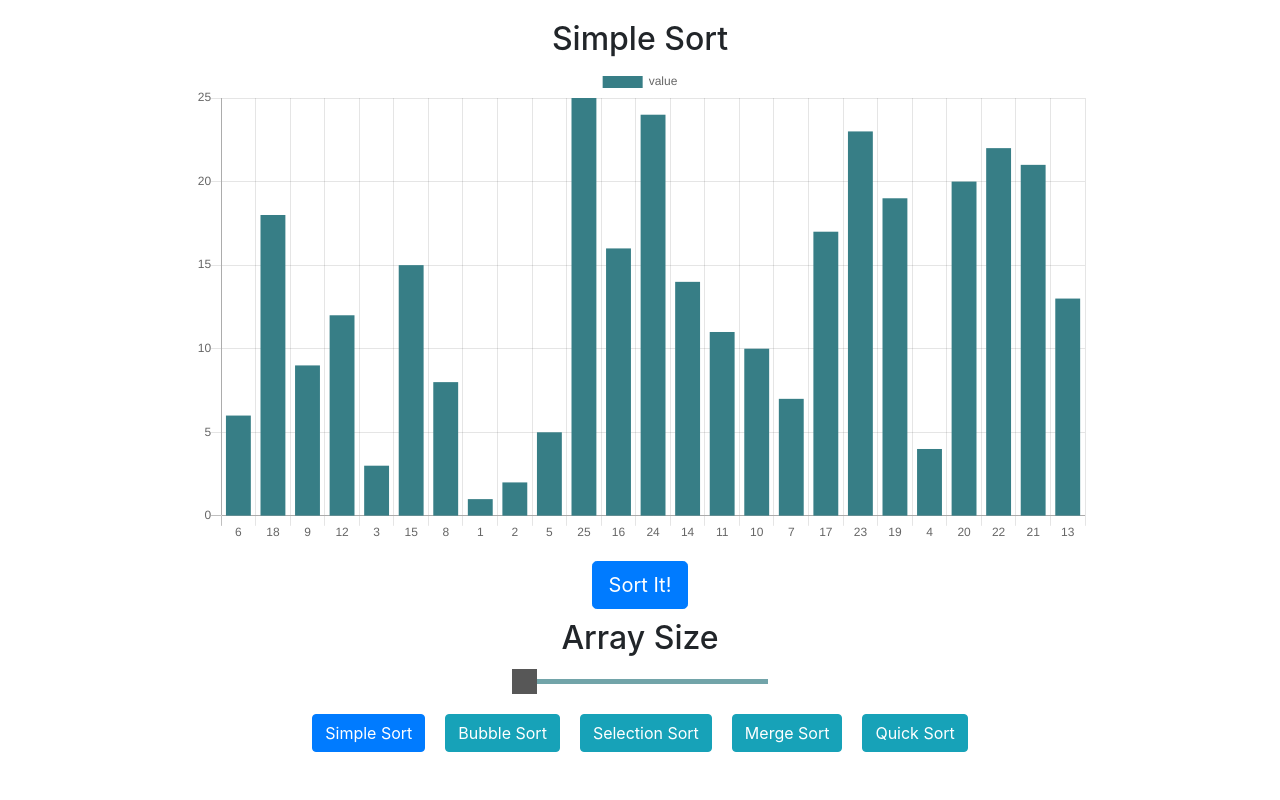
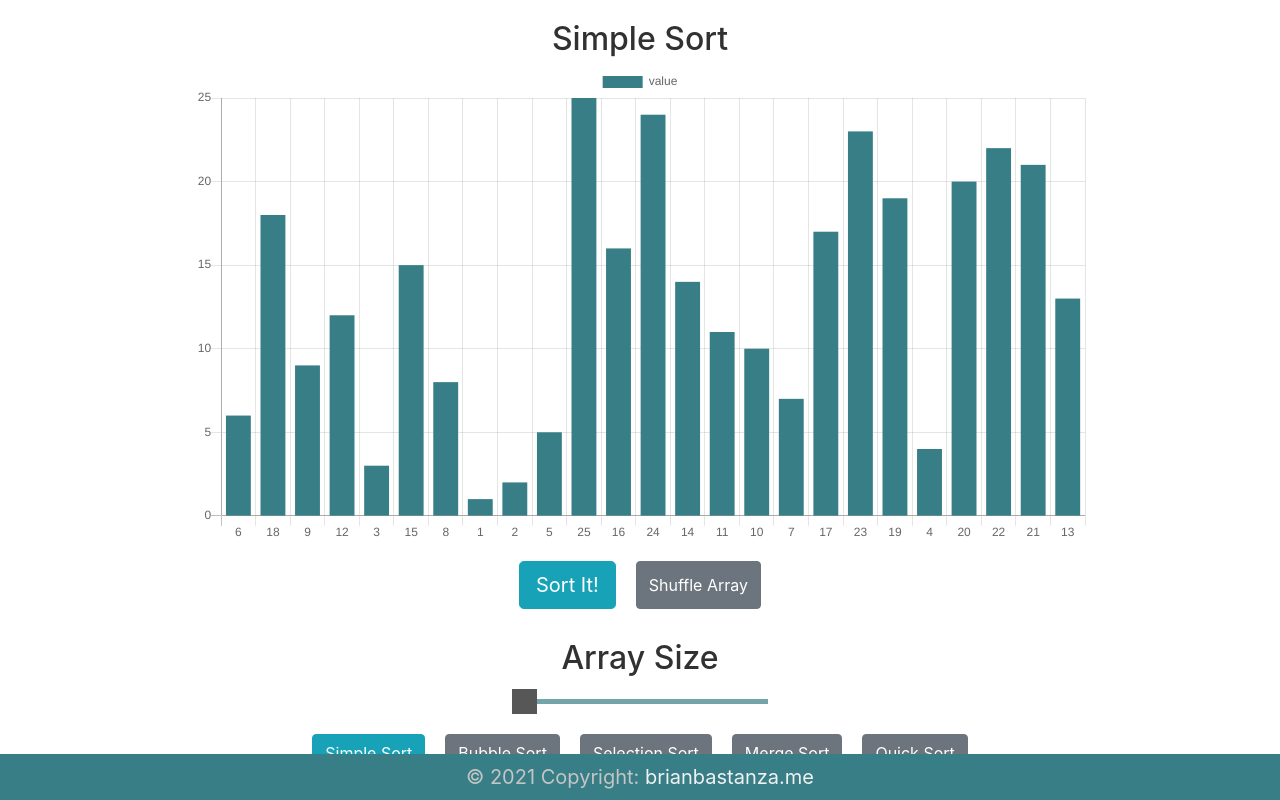
Before and after one commit to bbastanza/Sort-It, a React (Create React App) app in the folder Sort-It/: page / in a window 1280 px wide. Built offline with nearby package versions, Linux system fonts and the light colour scheme.

Commit message:
commit update css

```diff
--- a/Sort-It/src/App.css
+++ b/Sort-It/src/App.css
@@ -1,5 +1,6 @@
 .App {
   text-align: center;
+  color: #313131
 }
 
 .slider {
@@ -36,3 +37,21 @@
 .sort-btn{
     margin: 0 10px 20px;
 }
+
+.myfooter{
+    background-color: #377E86;
+    color: #c5c5c5;
+    position: fixed;
+    bottom: 0;
+    left: 0;
+    z-index: 2;
+}
+
+.footer-link{
+    color: #f1f1f1
+}
+
+.footer-link:hover{
+    color: #313131;
+    text-decoration: none;
+}
--- a/Sort-It/src/App.tsx
+++ b/Sort-It/src/App.tsx
@@ -1,11 +1,13 @@
 import React from "react";
 import "./App.css";
 import Array from "./components/Array";
+import Footer from "./components/Footer";
 
 function App() {
     return (
         <div className="App">
             <Array />
+                <Footer/>
         </div>
      );
 }
--- a/Sort-It/src/components/Array.tsx
+++ b/Sort-It/src/components/Array.tsx
@@ -52,7 +52,12 @@ export default function Array() {
 
                 for (let j = 1; j < dataArray.length - i; j++) {
                     if (dataArray[j] < dataArray[j - 1]) {
-                        const updatedArray = await bubbleswap(dataArray, j, j - 1, calculateTimeDelay(dataArray.length));
+                        const updatedArray = await bubbleswap(
+                            dataArray,
+                            j,
+                            j - 1,
+                            calculateTimeDelay(dataArray.length)
+                        );
                         setDataArray([...updatedArray]);
                         isSorted = false;
                     }
@@ -72,7 +77,7 @@ export default function Array() {
 
     return (
         <div style={{ marginTop: 20 }}>
-            <h2 style={{ textTransform: "capitalize" }}>{sortType} Sort</h2>
+            <h2 style={{ textTransform: "capitalize"}}>{sortType} Sort</h2>
             <div
                 style={{
                     width: "70vw",
@@ -91,11 +96,18 @@ export default function Array() {
             </div>
             {!isSorting ? (
                 <>
-                    <div style={{ margin: "15px 0 10px" }}>
+                    <div style={{ margin: "15px 0 10px", display: "flex", justifyContent: "center" }}>
                         <button
-                            className={"btn btn-lg btn-primary"}
-                            onClick={() => bubbleSort()}>
+                            className={"btn btn-lg btn-info sort-btn"}
+                            onClick={bubbleSort}>
                             Sort It!
+                        </button>
+                        <button
+                            className={"btn btn-secondary sort-btn"}
+                            onClick={() =>
+                                setDataArray([...shuffleArray(dataArray)])
+                            }>
+                            Shuffle Array
                         </button>
                     </div>
                     <h2>Array Size</h2>
--- /dev/null
+++ b/Sort-It/src/components/Footer.js
@@ -0,0 +1,19 @@
+import React from "react";
+
+export default function Footer() {
+    return (
+        <footer
+            className="page-footer font-small footer-fixed myfooter"
+            style={{ marginTop: 10, width: "100vw" }}>
+            <div
+                className="footer-copyright text-center py-2"
+                style={{ fontSize: 20 }}>
+                © 2021 Copyright:
+                <a className="footer-link" href="https://www.brianbastanza.me">
+                    {" "}
+                    brianbastanza.me
+                </a>
+            </div>
+        </footer>
+    );
+}
--- a/Sort-It/src/helpers/buttonClass.ts
+++ b/Sort-It/src/helpers/buttonClass.ts
@@ -1,5 +1,5 @@
 export function buttonClass(type: string, sortType: string) {
     return type === sortType
-        ? "btn btn-primary sort-btn"
-        : "btn btn-info sort-btn";
+        ? "btn btn-info sort-btn"
+        : "btn btn-secondary sort-btn";
 }
```
Also changed, not shown: 1 other file (tests, documents, lock files or other folders).
